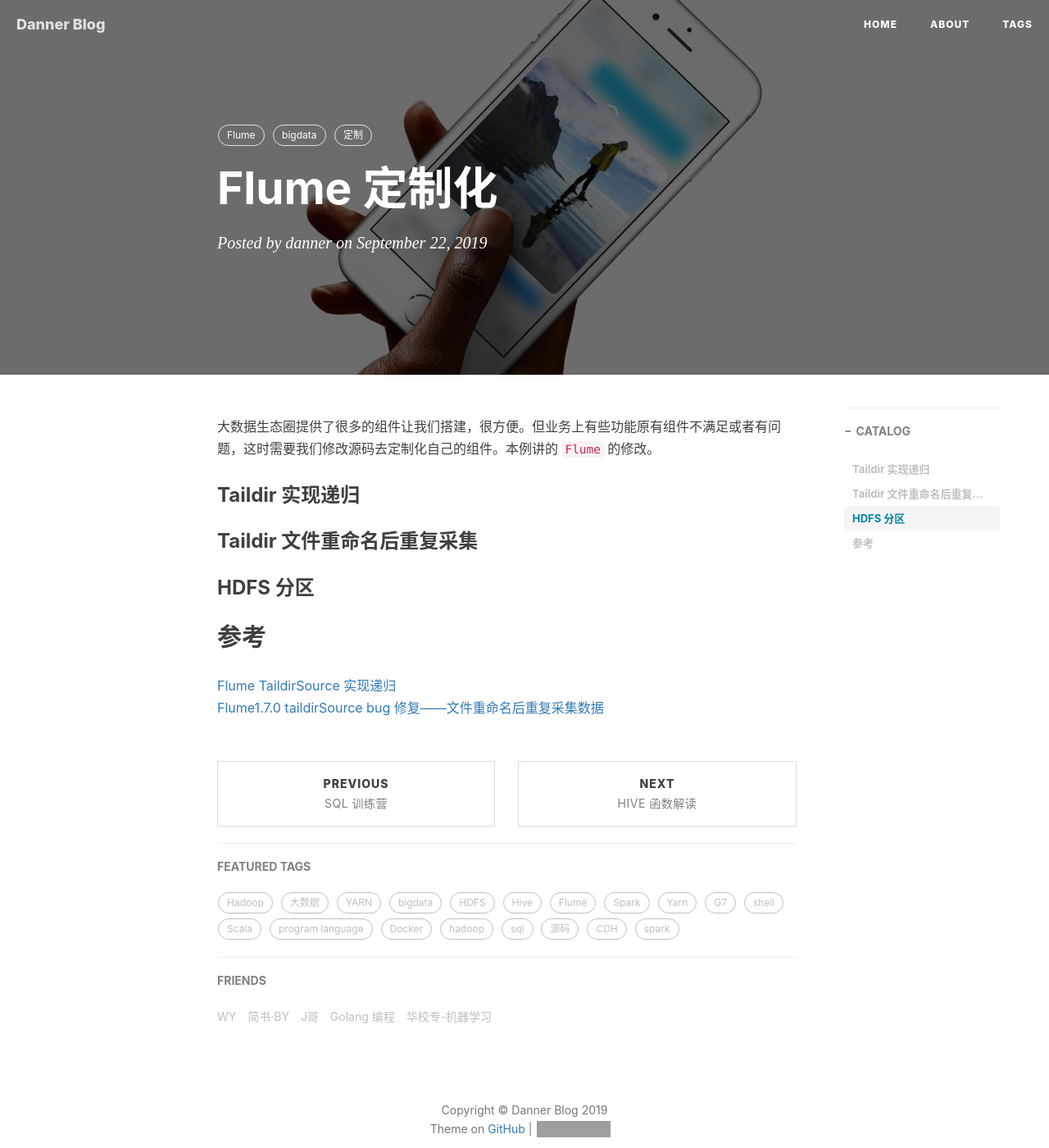
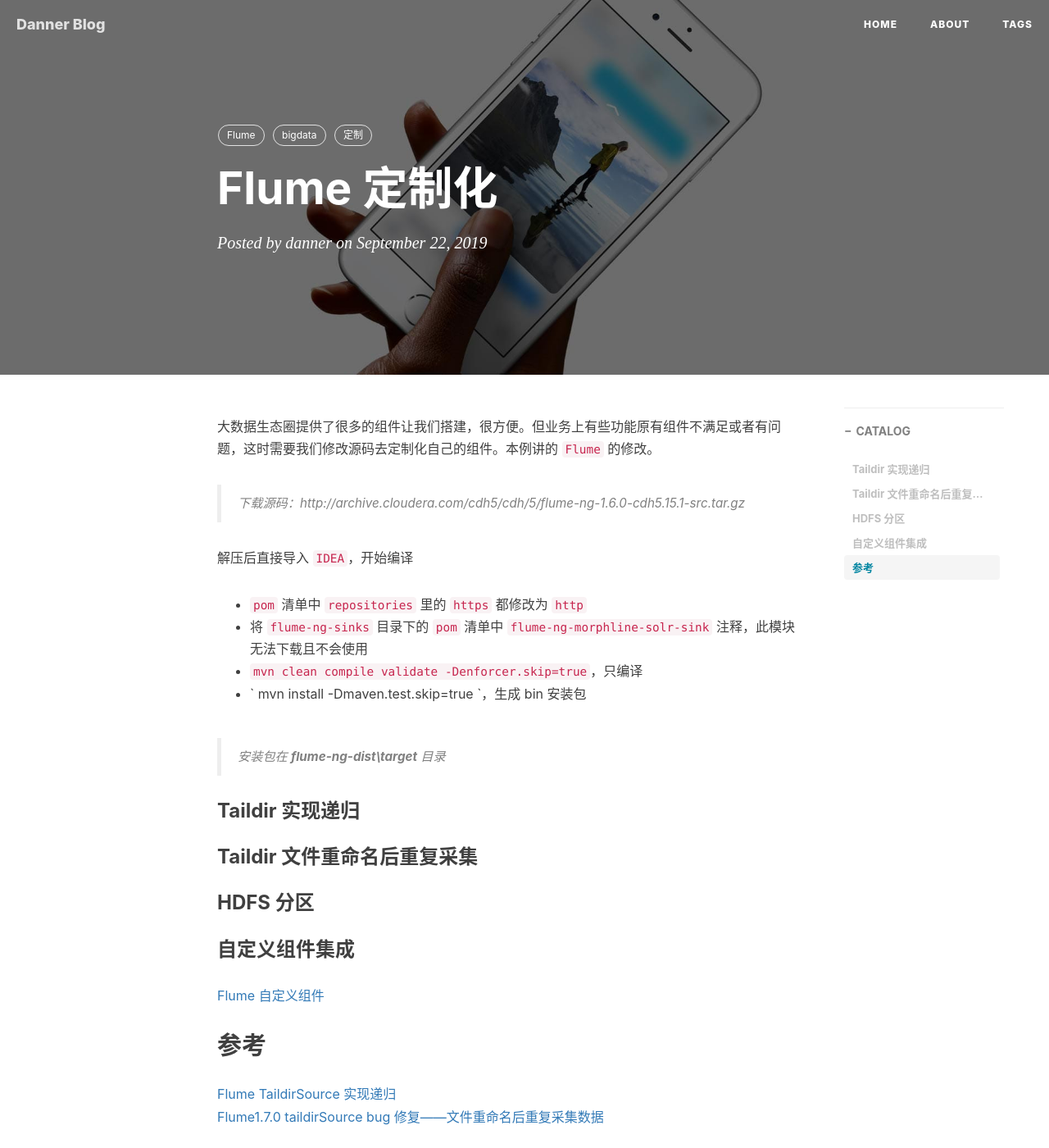
Before and after one commit to vendanner/vendanner.github.io, a Jekyll site: the page built from _posts/2019-09-22-Flume 定制化.md, in a window 1280 px wide and 1400 px high. Shown: the whole window at 82% size. Built offline with Jekyll 4.4.1, drawn with Linux system fonts in a browser that asks for light colours; nearby versions of some CDN libraries; comment, search, counter and statistics services are not loaded; grey boxes are pictures that could not be loaded.

Commit message:
Update 2019-09-22-Flume 定制化.md

```diff
--- a/_posts/2019-09-22-Flume 定制化.md
+++ b/_posts/2019-09-22-Flume 定制化.md
@@ -14,12 +14,27 @@ tags:
 
 大数据生态圈提供了很多的组件让我们搭建，很方便。但业务上有些功能原有组件不满足或者有问题，这时需要我们修改源码去定制化自己的组件。本例讲的 `Flume` 的修改。
 
+> 下载源码：http://archive.cloudera.com/cdh5/cdh/5/flume-ng-1.6.0-cdh5.15.1-src.tar.gz
+
+解压后直接导入 `IDEA`，开始编译
+
+- `pom` 清单中 `repositories` 里的 `https` 都修改为 `http`
+- 将 `flume-ng-sinks` 目录下的 `pom` 清单中 `flume-ng-morphline-solr-sink` 注释，此模块无法下载且不会使用
+- `mvn clean compile validate -Denforcer.skip=true`，只编译
+- ` mvn install -Dmaven.test.skip=true `，生成 bin 安装包
+
+> 安装包在  **flume-ng-dist\target** 目录
+
 
 ### Taildir 实现递归
 
 ### Taildir 文件重命名后重复采集
 
 ### HDFS 分区
+
+### 自定义组件集成
+
+[Flume 自定义组件]( [https://vendanner.github.io/2019/09/30/Flume-%E8%87%AA%E5%AE%9A%E4%B9%89%E7%BB%84%E4%BB%B6/](https://vendanner.github.io/2019/09/30/Flume-自定义组件/) )
 
 
 
```
